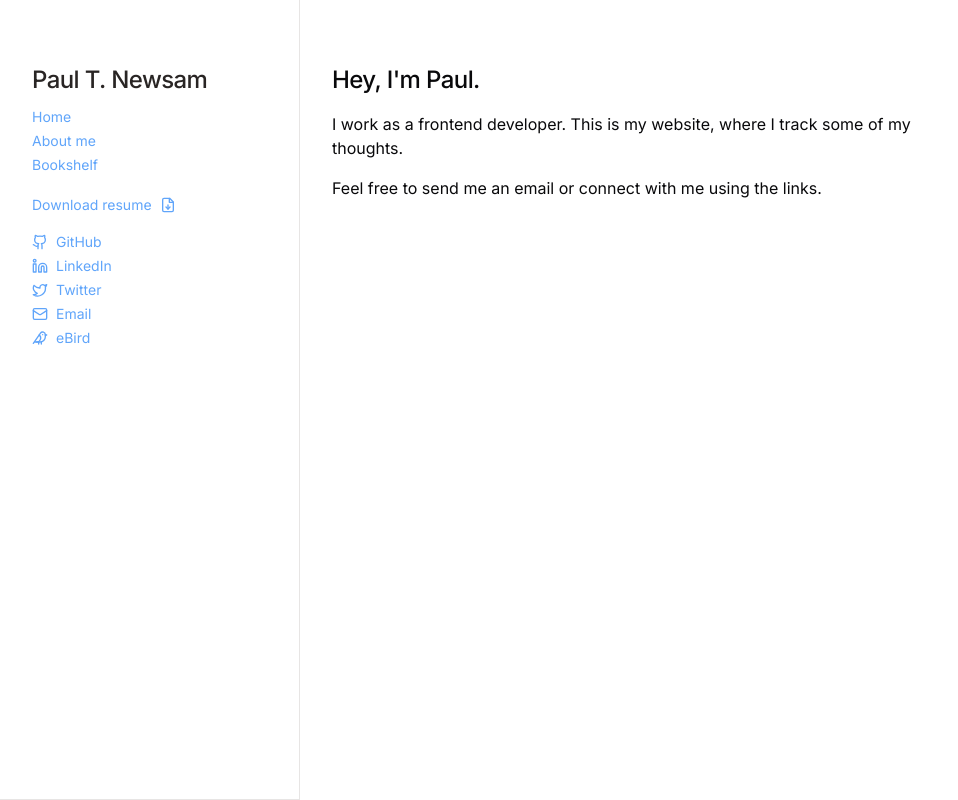
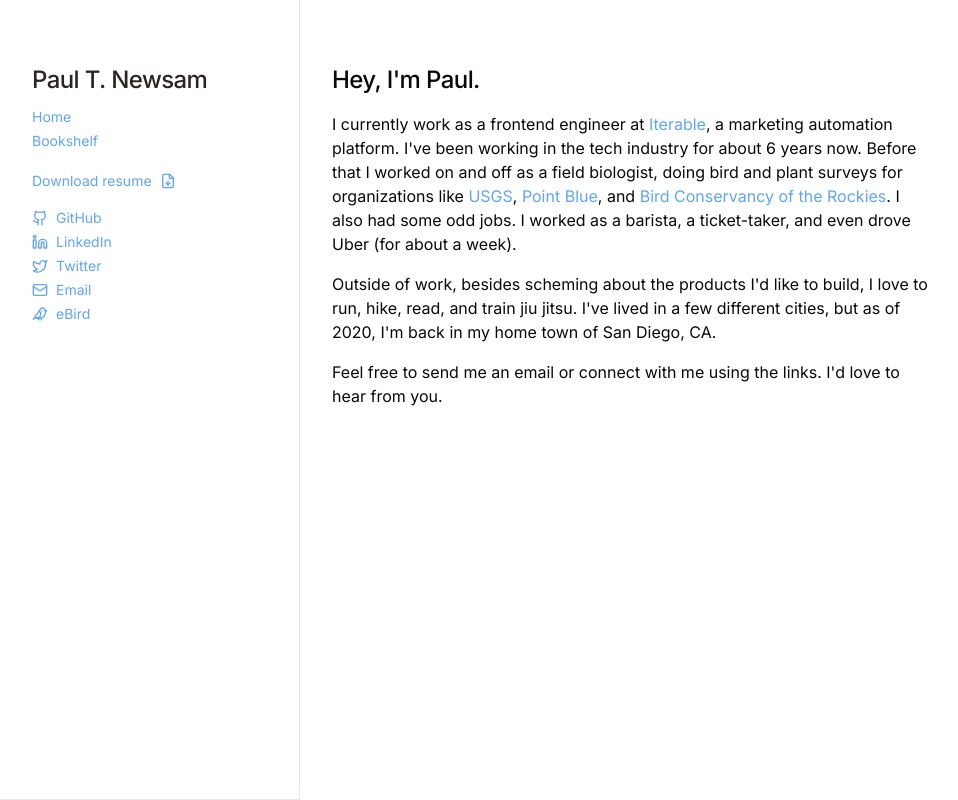
Before and after one commit to pnewsam/paultnewsam.com, a Next.js app: page / in a window 1280 px wide. Shown: the whole page, without its empty margins (160-1118 px from the left). Built offline with nearby package versions, Linux system fonts and the light colour scheme.

Commit message:
About me updates

```diff
--- a/src/app/page.tsx
+++ b/src/app/page.tsx
@@ -1,3 +1,5 @@
+import { ExternalLink } from "../components/typography";
+
 export default function Home() {
   return (
     <>
@@ -5,10 +7,33 @@ export default function Home() {
         Hey, I&apos;m Paul.
       </h2>
       <p className="mb-4">
-        I work as a frontend developer. This is my website, where I track some
-        of my thoughts.
+        I currently work as a frontend engineer at{" "}
+        <ExternalLink href="https://iterable.com/">Iterable</ExternalLink>, a
+        marketing automation platform. I&apos;ve been working in the tech
+        industry for about 6 years now. Before that I worked on and off as a
+        field biologist, doing bird and plant surveys for organizations
+        like&nbsp;
+        <ExternalLink href="https://www.usgs.gov/">USGS</ExternalLink>,{" "}
+        <ExternalLink href="https://www.pointblue.org/">
+          Point Blue
+        </ExternalLink>
+        , and{" "}
+        <ExternalLink href="https://www.birdconservancy.org/">
+          Bird Conservancy of the Rockies
+        </ExternalLink>
+        . I also had some odd jobs. I worked as a barista, a ticket-taker, and
+        even drove Uber (for about a week).
       </p>
-      <p>Feel free to send me an email or connect with me using the links.</p>
+      <p className="mb-4">
+        Outside of work, besides scheming about the products I&apos;d like to
+        build, I love to run, hike, read, and train jiu jitsu. I&apos;ve lived
+        in a few different cities, but as of 2020, I&apos;m back in my home town
+        of San Diego, CA.
+      </p>
+      <p>
+        Feel free to send me an email or connect with me using the links.
+        I&apos;d love to hear from you.
+      </p>
     </>
   );
 }
--- a/src/components/SideNav.tsx
+++ b/src/components/SideNav.tsx
@@ -17,11 +17,11 @@ export const SideNav = () => {
               Home
             </InternalLink>
           </li>
-          <li>
+          {/* <li>
             <InternalLink className="text-sm" href="/about">
               About me
             </InternalLink>
-          </li>
+          </li> */}
           <li>
             <InternalLink className="text-sm" href="/bookshelf">
               Bookshelf
```
